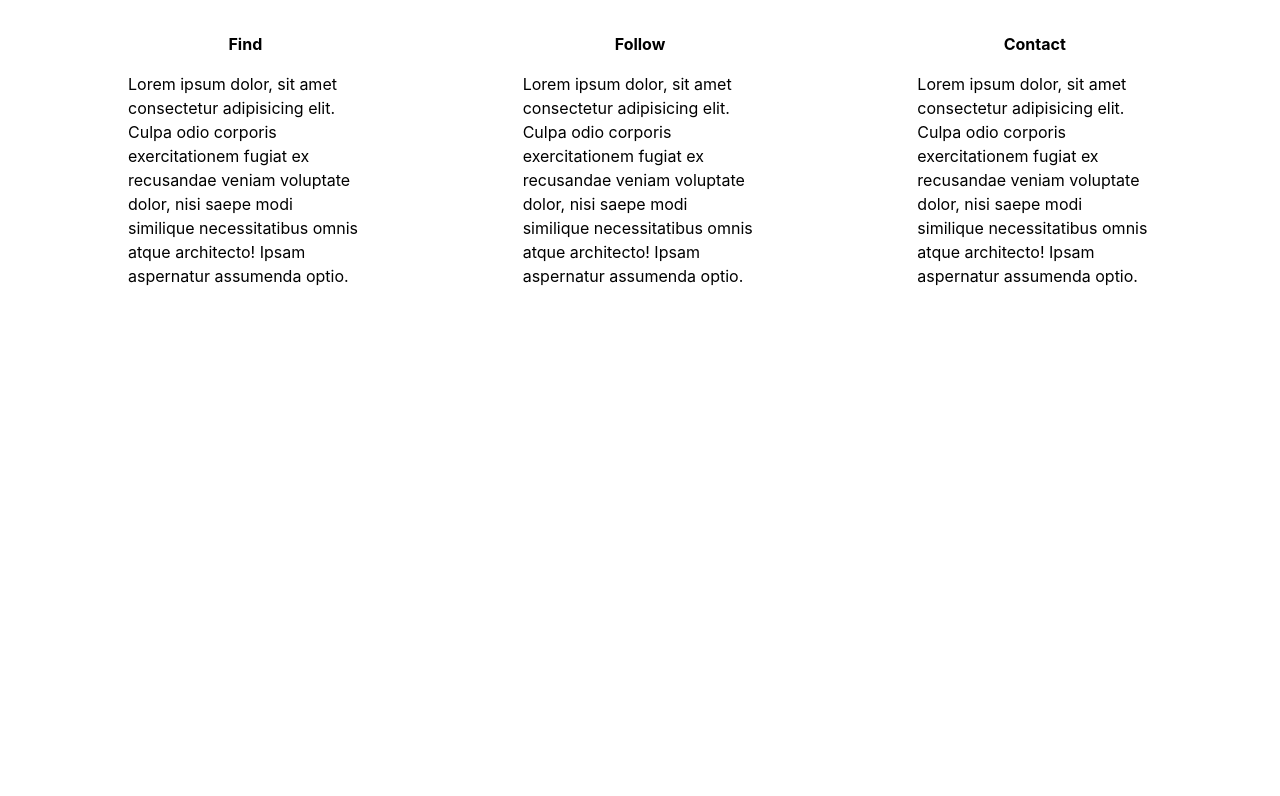
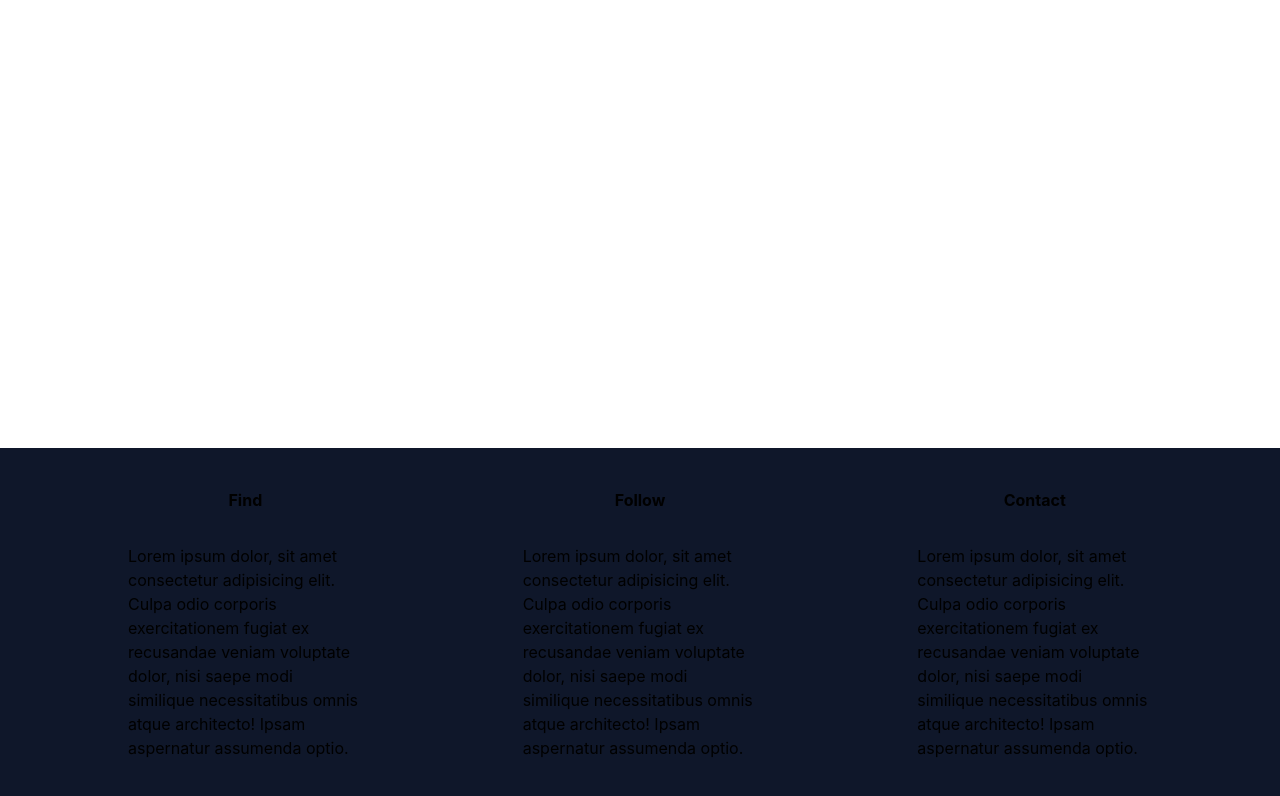
Before and after one commit to iainbrux/zaza-restaurant-website, a Next.js app: page / in a window 1280 px wide. Shown: the top 796 px of the page. Built offline with nearby package versions, Linux system fonts and the light colour scheme.

Commit message:
further styling added to footer

```diff
--- a/components/footer/content.tsx
+++ b/components/footer/content.tsx
@@ -4,8 +4,8 @@ export interface FooterContentProps {
 }
 
 export const FooterContent = ({ title, content }: FooterContentProps) => (
-  <div className="flex flex-col items-center my-4 mx-20">
-    <h3 className="font-bold mb-4">{title}</h3>
-    <p>{content}</p>
+  <div className="flex flex-col items-center my-4 mx-16 ">
+    <h3 className="font-bold mb-4 p-2">{title}</h3>
+    <p className="py-2 px-4">{content}</p>
   </div>
 );
--- a/components/footer/index.tsx
+++ b/components/footer/index.tsx
@@ -7,7 +7,7 @@ export const Footer = () => {
   aspernatur assumenda optio.`;
 
   return (
-    <footer className="flex flex-row py-4 px-12">
+    <footer className="flex flex-row py-4 px-12 fixed bottom-0 bg-slate-900">
       <FooterContent title="Find" content={loremIpsum} />
       <FooterContent title="Follow" content={loremIpsum} />
       <FooterContent title="Contact" content={loremIpsum} />
```
